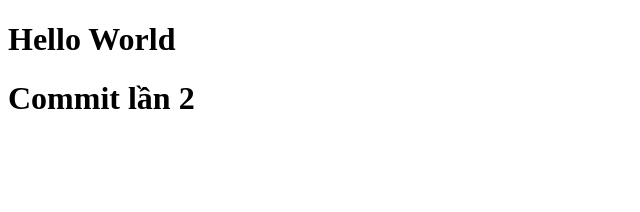
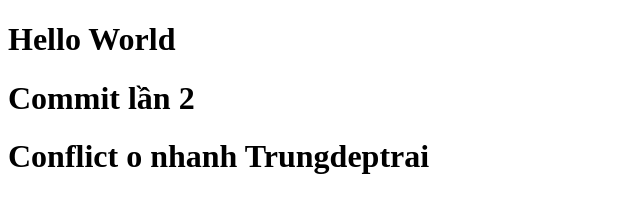
Before and after one commit to TrungPXHS160623/GITTEST, a plain HTML site: page index.html in a window 1280 px wide. Shown: the whole page, without its empty margins (0-640 px from the left). Drawn offline with Linux system fonts and the light colour scheme.

Commit message:
tao conflict o nhanh trungdeptrai

```diff
--- a/index.html
+++ b/index.html
@@ -8,5 +8,7 @@
 <body>
     <h1>Hello World</h1>
     <h1>Commit lần 2</h1>
+
+    <h1>Conflict o nhanh Trungdeptrai</h1>
 </body>
 </html>
```
